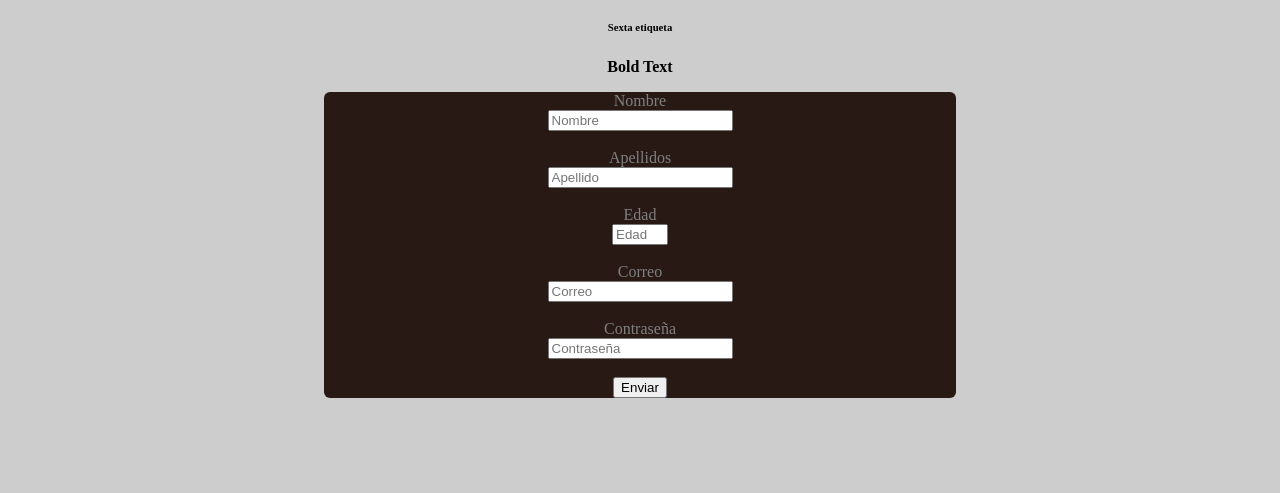
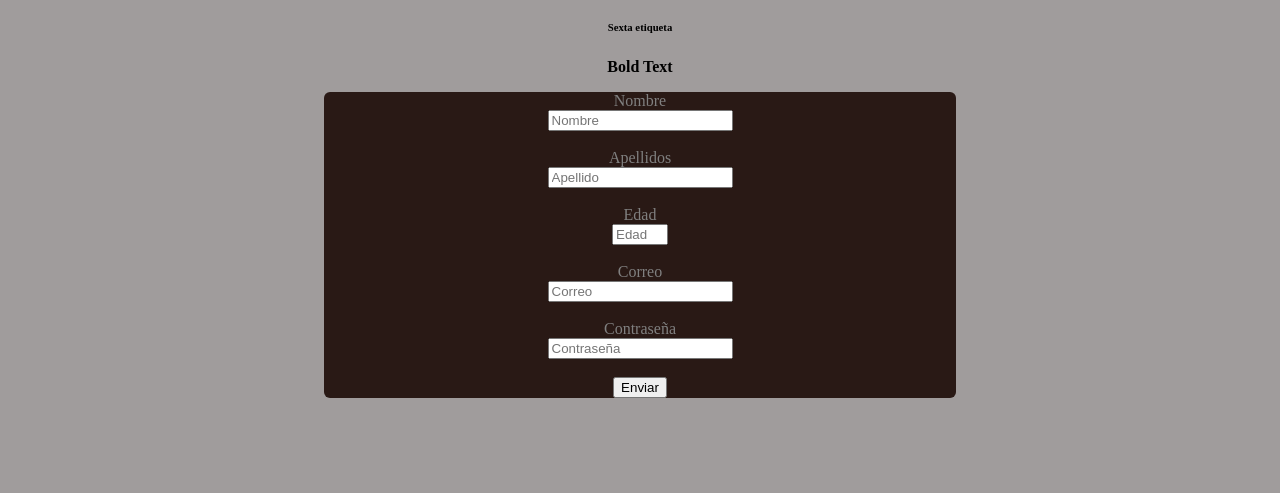
Before and after one commit to FabianGarciaXY/Matcha_LandingPage, a plain HTML site: page index.html in a window 1280 px wide. Shown: the part 409-902 px from the top of the page. Drawn offline with Linux system fonts and the light colour scheme.

Commit message:
backgroun-color modified

```diff
--- a/styles.css
+++ b/styles.css
@@ -1,5 +1,5 @@
 .body{
-    background-color: rgba(194, 194, 194, 0.808);
+    background-color: #a09c9c;
 
 }
 
@@ -210,6 +210,7 @@ main {
 }
 
 .fin {
+
     margin-top: 5%;
     width: 15%;
     margin: auto;
```
